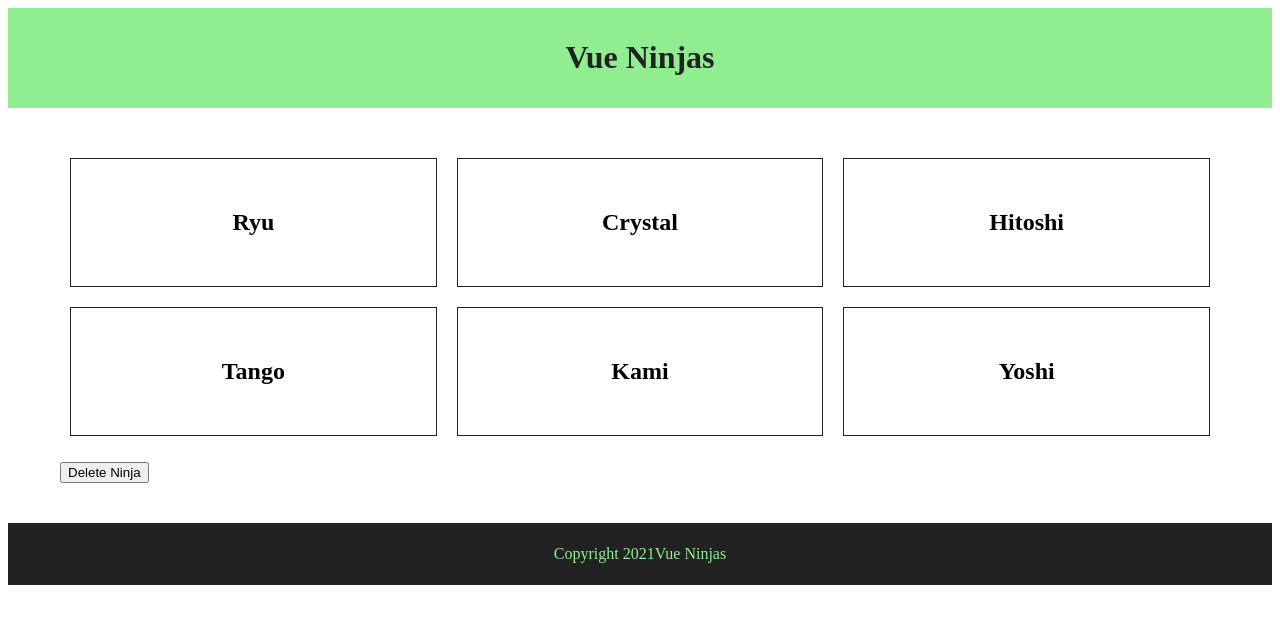
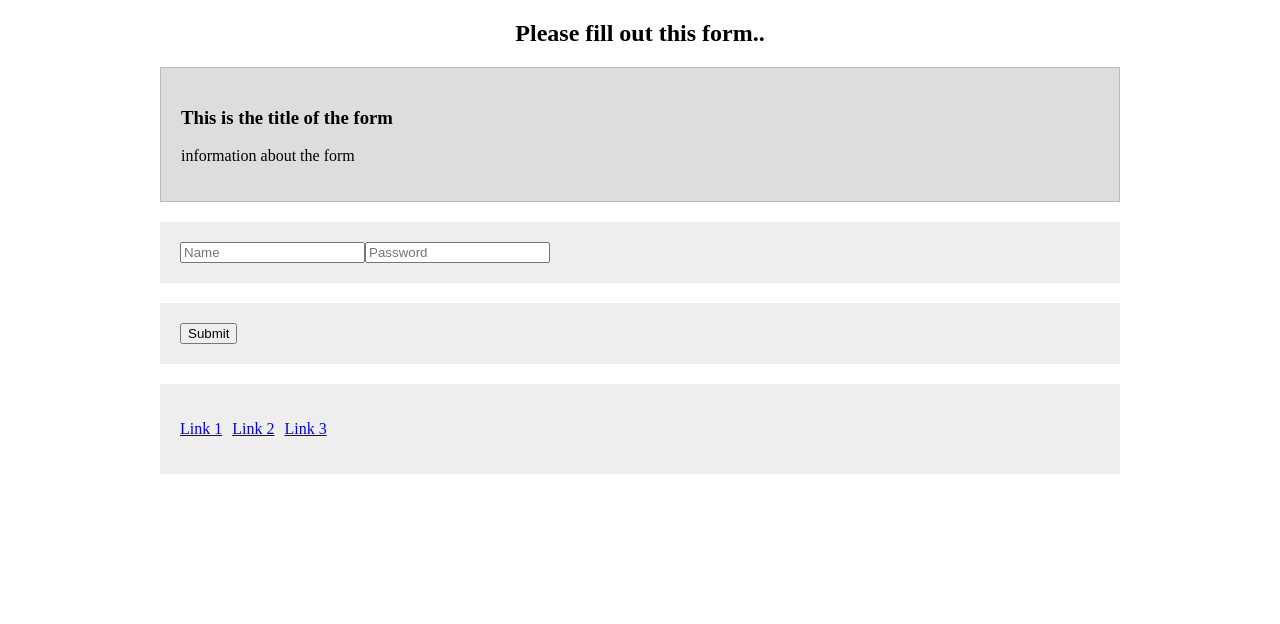
Before and after one commit to i-m-hossain/Vue-js-from-Net-Ninja, a Vue app: page / in a window 1280 px wide. Shown: the top 624 px of the page. Built offline with nearby package versions, Linux system fonts and the light colour scheme.

Commit message:
slot is used usng a form L-27

```diff
--- a/src/App.vue
+++ b/src/App.vue
@@ -1,44 +1,39 @@
 <template>
   <div>
-    <app-header v-bind:title="title" v-on:changeTitle="updateTitle($event)"></app-header>
-    <app-ninjas v-bind:ninjas="ninjas"></app-ninjas>
-    <!-- <hr>
-    <app-ninjas v-bind:ninjas="ninjas"></app-ninjas> -->
-    <app-footer v-bind:title="title"></app-footer>
+     <form-helper>
+       <div slot="form-header">
+         <h3>This is the title of the form </h3>
+         <p>information about the form</p>
+
+       </div>
+       <div slot="form-fields">
+          <input type="text" placeholder="Name" required>
+          <input type="password" placeholder="Password" required>
+       </div>
+       <div slot="form-control">
+         <button type="submit" v-on:click="handleSubmit"> Submit</button>
+       </div>
+
+     </form-helper>
   </div>
 </template>
 
 <script>
-import Header from '@/components/Header';
-import Ninjas from '@/components/Ninjas';
-import Footer from '@/components/Footer';
+import FormHelper from '@/components/FormHelper';
 export default {
-  components:{
-    'app-header':Header,
-    'app-footer':Footer,
-    'app-ninjas':Ninjas,
+  components: {
+    'form-helper':FormHelper
+
   },
   data() {
 
     return{
-      ninjas: [
-                {name: 'Ryu', speciality: 'Vue Components', show: false},
-                {name: 'Crystal', speciality: 'HTML Wizardry', show: false},
-                {name: 'Hitoshi', speciality: 'Click Events', show: false},
-                {name: 'Tango', speciality: 'Conditionals', show: false},
-                {name: 'Kami', speciality: 'Webpack', show: false},
-                {name: 'Yoshi', speciality: 'Data Diggin', show: false}
-            ],
-      title:"Vue Ninjas"
+
 
     }
 
   },
-  methods:{
-    updateTitle:function(updatedTitle){
-      this.title = updatedTitle
-  }
-  }
+
 }
 </script>
 
--- a/src/components/Footer.vue
+++ /dev/null
@@ -1,39 +0,0 @@
-<template>
-    <footer>
-        <p>{{copyright}}{{title}}</p>
-    </footer>
-</template>
-<script>
-import {bus} from '../main';
-export default {
-    props:{
-        title:{
-            type:String
-        }
-    },
-
-    data(){
-        return{
-            copyright:  'Copyright 2021'
-        }
-    },
-    created() {
-        bus.$on('titleChanged', (data)=>{
-            this.title = data;
-        })
-    },
-
-
-}
-</script>
-<style>
-footer{
-    background:#222;
-    padding: 6px;
-}
-p{
-    color: lightgreen ;
-    text-align: center;
-}
-
-</style>
--- /dev/null
+++ b/src/components/FormHelper.vue
@@ -0,0 +1,58 @@
+<template>
+    <div>
+
+        <h2>Please fill out this form..</h2>
+        <form action="#" method="">
+            <div id="form-header">
+                <slot name="form-header"></slot>
+            </div>
+            <div id="form-fields">
+                <slot name="form-fields"></slot>
+            </div>
+            <div id="form-control">
+                <slot name="form-control"></slot>
+            </div>
+            <div id="useful-links">
+                <ul>
+                    <li><a href="#">Link 1</a></li>
+                    <li><a href="#">Link 2</a></li>
+                    <li><a href="#">Link 3</a></li>
+                </ul>
+            </div>
+        </form>
+
+
+    </div>
+</template>
+
+<script>
+export default {
+
+}
+</script>
+<style scoped>
+    h1,h2{
+    text-align: center;
+}
+form{
+    width: 100%;
+    max-width: 960px;
+    margin: 0 auto;
+}
+#useful-links ul{
+    padding: 0;
+}
+#useful-links li{
+    display: inline-block;
+    margin-right: 10px;
+}
+form > div{
+    padding: 20px;
+    background: #eee;
+    margin: 20px 0;
+}
+#form-header{
+    background: #ddd;
+    border: 1px solid #bbb;
+}
+</style>
--- a/src/components/Header.vue
+++ /dev/null
@@ -1,45 +0,0 @@
-<template>
-
-    <header>
-        <h1 v-on:click="changeTitle">{{title}}</h1>
-    </header>
-
-</template>
-
-<script>
-import {bus} from '../main';
-export default {
-
-    props:{
-        title:{
-            type:String
-        }
-    },
-    data(){
-
-    },
-    methods:{
-        changeTitle:function(){
-            // this.$emit('changeTitle', 'updated title with event')
-            this.title = 'Title with event bus';
-            bus.$emit('titleChanged', 'Title with event bus');
-        }
-    }
-
-}
-</script>
-
-<style scoped>
-
-header{
-    background: lightgreen;
-    padding:10px;
-
-}
-h1{
-    color :#222;
-    text-align:center;
-}
-
-
-</style>
--- a/src/components/HelloWorld.vue
+++ /dev/null
@@ -1,23 +0,0 @@
-<template>
-  <div class="hello">
-    <h1>{{ msg }}</h1>
-  </div>
-</template>
-
-<script>
-export default {
-  name: 'HelloWorld',
-  props: {
-    msg: String
-  }
-}
-</script>
-
-<!-- Add "scoped" attribute to limit CSS to this component only -->
-<style scoped>
-
-h1{
-  color: brown;
-}
-
-</style>
--- a/src/components/Ninjas.vue
+++ /dev/null
@@ -1,83 +0,0 @@
-
-<template>
-    <div id="ninjas">
-
-        <ul>
-            <li v-for="ninja in ninjas" v-on:click="ninja.show =!ninja.show" :key="ninja.index">
-                <h2>{{ninja.name}}</h2>
-                <h3 v-show="ninja.show">{{ninja.speciality}}</h3>
-            </li>
-        </ul>
-        <button v-on:click="deleteNinja"> Delete Ninja</button>
-    </div>
-</template>
-
-<script>
-export default {
-
-    props:{
-        ninjas:{
-            type: Array,
-            required: true,
-
-        }
-    },
-
-    data(){
-        return{
-
-        }
-    },
-    methods:{
-        deleteNinja:function(){
-            this.ninjas.pop();
-        }
-    },
-
-    //Life Cycle Hooks
-    beforeCreate() {
-        alert('before created');
-    },
-
-    created() {
-        alert('created')
-    },
-    beforeMount(){
-        alert('before mount')
-    },
-    mounted(){
-        alert('mounted')
-    },
-    beforeUpdate(){
-        alert('before updated')
-    },
-    updated(){
-        alert('updated')
-    }
-
-
-}
-</script>
-<style scoped>
-    #ninjas{
-    width: 100%;
-    max-width: 1200px;
-    margin: 40px auto;
-    padding: 0 20px;
-    box-sizing: border-box;
-}
-ul{
-    display: flex;
-    flex-wrap: wrap;
-    list-style-type: none;
-    padding: 0;
-}
-li{
-    flex-grow: 1;
-    flex-basis: 300px;
-    text-align: center;
-    padding: 30px;
-    border: 1px solid #222;
-    margin: 10px;
-}
-</style>
```
